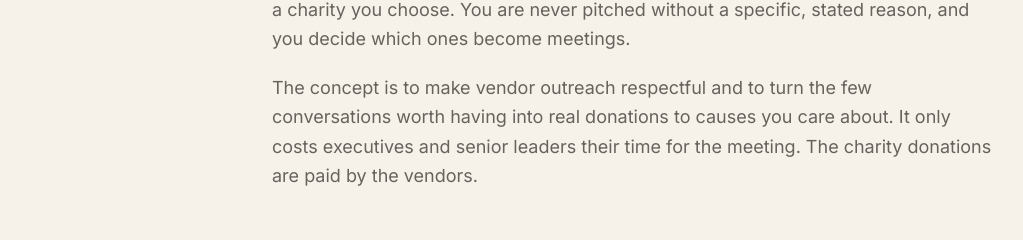
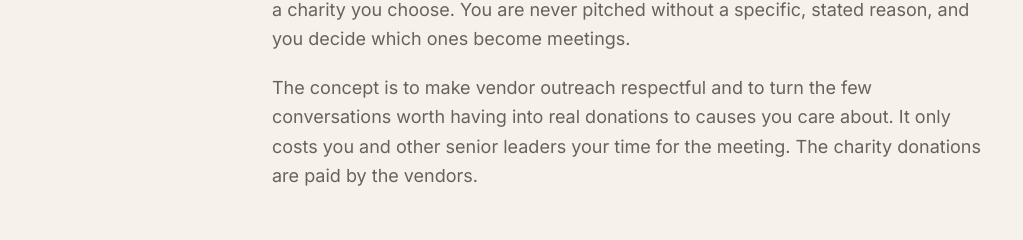
Before and after one commit to mitsubishyy/theGoodintro, a Next.js app: page /apply in a window 1280 px wide. Shown: the part 364-604 px from the top of the page, without its empty margins (8-1031 px from the left). Built offline with nearby package versions, Linux system fonts and the light colour scheme.

Commit message:
copy(apply): second-person reframe of the cost line
"It only costs executives and senior leaders their time for the
meeting" -> "It only costs you and other senior leaders your time
for the meeting."

Co-Authored-By: Claude Opus 4.7 (1M context) <noreply@anthropic.com>

```diff
--- a/app/apply/page.tsx
+++ b/app/apply/page.tsx
@@ -53,8 +53,8 @@ export default function ApplyPage() {
               <p>
                 The concept is to make vendor outreach respectful and to turn
                 the few conversations worth having into real donations to
-                causes you care about. It only costs executives and senior
-                leaders their time for the meeting. The charity donations are
+                causes you care about. It only costs you and other senior
+                leaders your time for the meeting. The charity donations are
                 paid by the vendors.
               </p>
             </div>
```
